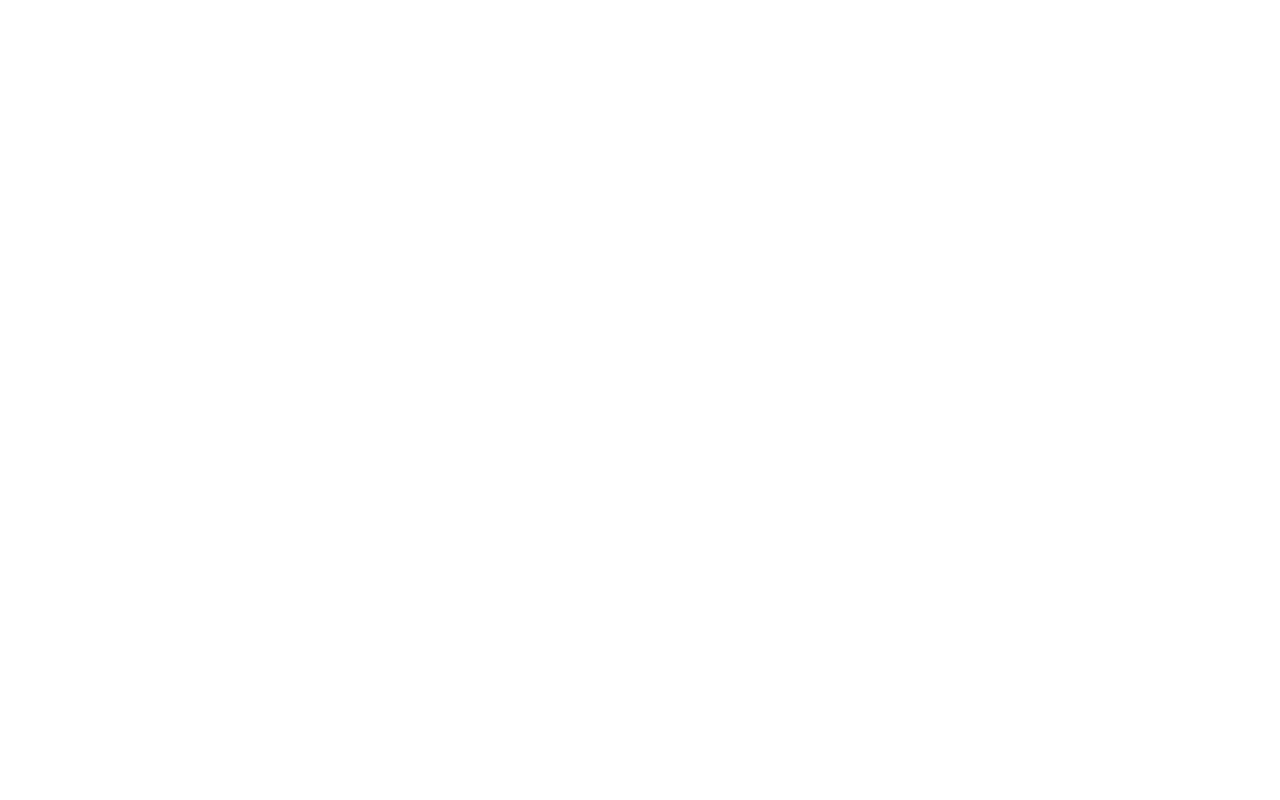
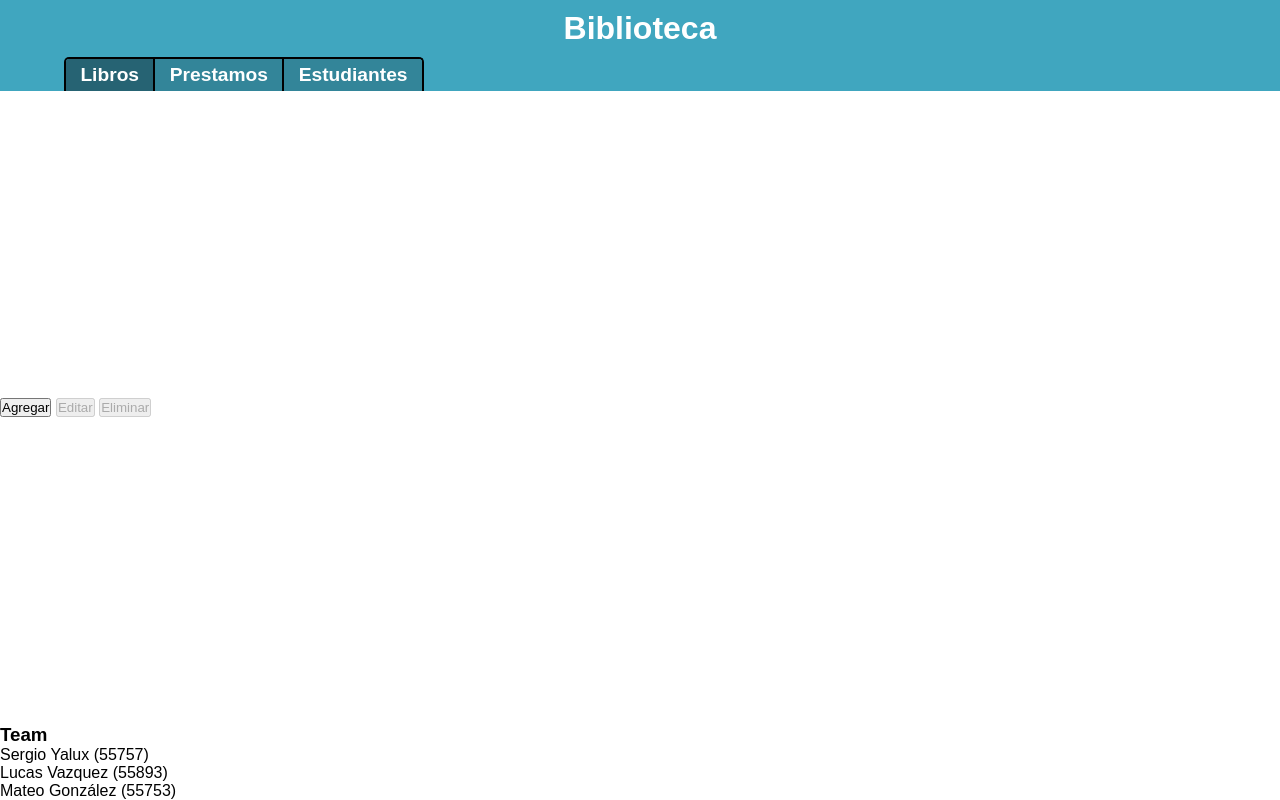
Before and after one commit to CrgioYalux/BibliotecaProg, a plain HTML site: page index.html in a window 1280 px wide. Drawn offline with Linux system fonts and the light colour scheme.

Commit message:
feat: add some styles

```diff
--- a/global.css
+++ b/global.css
@@ -39,4 +39,5 @@ body {
     align-items: center;
 }
 
-input[type='checkbox'] { display: none; }
+input[type='checkbox'],
+input[type='radio'] { display: none; }
--- a/index.html
+++ b/index.html
@@ -1,12 +1,58 @@
 <!DOCTYPE html>
 <html lang="es">
     <head>
-        <title>Libreria</title>
+        <title>Biblioteca</title>
         <meta charset="UTF-8">
         <meta name="viewport" content="width=device-width, initial-scale=1">
         <link href="./global.css" rel="stylesheet">
         <link href="./style.css" rel="stylesheet">
     </head>
     <body>
+        <header class="header__box">
+            <h1 class="header__title">Biblioteca</h1>
+            <nav class="header__nav">
+                <label for="bookSection">
+                    <input type="radio" name="section" id="bookSection" checked />
+                    <span>Libros</span>
+                </label>
+                <label for="lendSection">
+                    <input type="radio" name="section" id="lendSection" />
+                    <span>Prestamos</span>
+                </label>
+                <label for="studentSection">
+                    <input type="radio" name="section" id="studentSection" />
+                    <span>Estudiantes</span>
+                </label>
+            </nav>
+        </header>
+        <main class="main__box">
+            <form class="main__form">
+                <div id="form__box"></div>
+                <div class="form_buttons__box">
+                    <button class="form_add__button">
+                        Agregar
+                    </button>
+                    <button class="form_edit__button" disabled>
+                        Editar
+                    </button>
+                    <button class="form_delete__button" disabled>
+                        Eliminar
+                    </button>
+                </div>
+            </form>
+            <ul id="data__list">
+
+            </ul>
+        </main>
+        <footer class="footer__box">
+            <h3>
+                Team
+            </h3>
+            <ul>
+                <li>Sergio Yalux (55757)</li>
+                <li>Lucas Vazquez (55893)</li>
+                <li>Mateo González (55753)</li>
+            </ul>
+        </footer>
     </body>
 </html>
--- a/style.css
+++ b/style.css
@@ -0,0 +1,82 @@
+/* Structure */
+
+.header__box,
+.main__box,
+.footer__box {
+    width: 100%;
+
+    font-size: 1rem;
+}
+
+.header__box {
+    margin-bottom: auto;
+    margin-top: 0;
+}
+
+.footer__box {
+    margin-top: auto;
+    margin-bottom: 0;
+}
+
+/* Header */
+
+.header__box {
+    background-color: var(--brand-color);
+    color: white;
+
+    display: flex;
+    flex-direction: column;
+    justify-content: center;
+    align-items: center;
+}
+
+.header__title {
+    margin: 10px 0;
+}
+
+.header__nav {
+    flex: 1 1 auto;
+    width: max-content;
+
+    align-self: flex-start;
+
+    margin-left: 5%;
+
+    display: flex;
+    flex-flow: row nowrap;
+
+    border-radius: 5px;
+    border-bottom-left-radius: 0;
+    border-bottom-right-radius: 0;
+
+    overflow: hidden;
+
+    border: 2px solid black;
+    border-bottom: 0;
+}
+
+.header__nav > label {
+    box-sizing: border-box;
+    border-right: 2px solid black;
+
+    cursor: pointer;
+}
+
+.header__nav > label:last-child {
+    border: 0;
+}
+
+.header__nav > label > span {
+    display: block;
+
+    font-size: 1.2em;
+    font-weight: bold;
+
+    padding: .25em .75em;
+
+    background-color: var(--brand-color-dark);
+}
+
+.header__nav > label > input:checked + span {
+    background-color: var(--brand-color-darker);
+}
```
